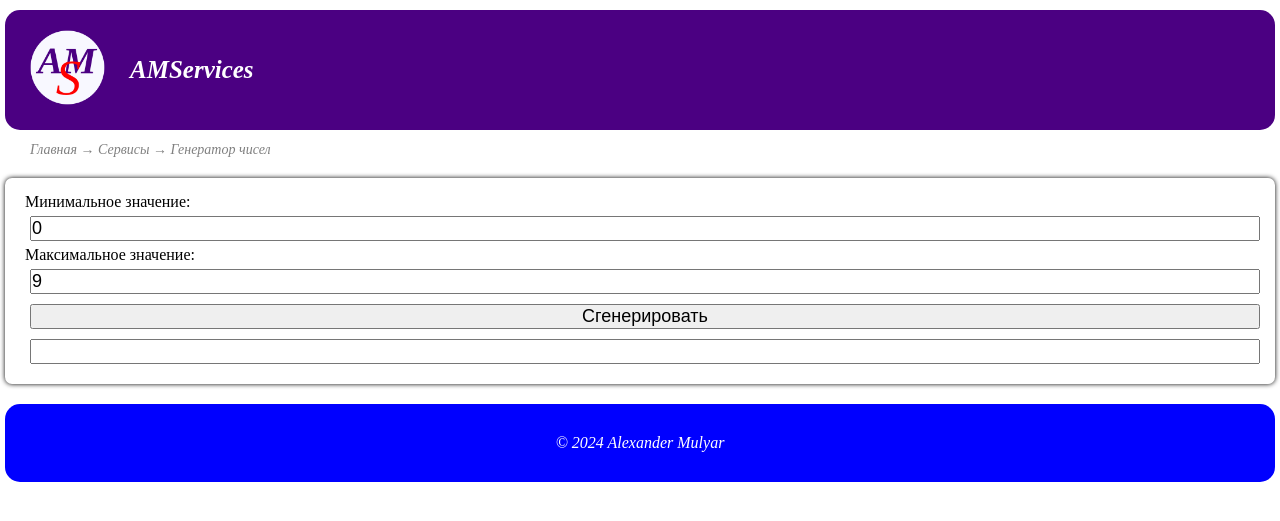
After one commit to AlexanderM0503/web-AMServices, a PHP site: page /random.php in a window 1280 px wide. The commit adds this page. Shown: the top 521 px of the page. Run offline with PHP 8.4, Linux system fonts and the light colour scheme.

Commit message:
Add the random number generator

```diff
--- a/index.php
+++ b/index.php
@@ -36,7 +36,7 @@
                     <i><a href="./factor.php">Factor</a></i>
                     <p>Разложение числа на множители</p>
                     <hr class="link_hr">
-                    <i><a href="#">Random</a></i>
+                    <i><a href="./random.php">Random</a></i>
                     <p>Генератор чисел</p>
                     <hr class="link_hr">
                     <i><a href="#">Color</a></i>
--- /dev/null
+++ b/js/random.js
@@ -0,0 +1,11 @@
+function GetRandom(min, max)
+{
+    return Math.trunc(Math.random() * (max - min) + min);
+}
+
+function randomBtn_Click()
+{
+    let min = parseInt(minValue.value);
+    let max = parseInt(maxValue.value) + 1;
+    randomResult.value = GetRandom(min, max);
+}
--- /dev/null
+++ b/random.php
@@ -0,0 +1,46 @@
+<?php
+    require_once "start.php";
+?>
+
+<!DOCTYPE html>
+<html>
+    <head>
+        <title><?php print($CONF["company"]); ?></title>
+        <meta charset="UTF-8">
+        <meta name="viewport" content="width=device-width, initial-scale=1.0">
+        <link rel="icon" href="img/favicon.png">
+        <link rel="stylesheet" href="css/main.css">
+    </head>
+
+    <body>
+        <div class="container">
+            <header>
+                <div class="header_logo">
+                    <a href="./"><img src="img/favicon.png" width="75px" height="75px"></a>
+                </div>
+                <div class="header_link">
+                    <a href="./"><b><i><?php print($CONF["company"]); ?></i></b></a>
+                </div>
+            </header>
+
+            <div class="siteMap">
+                <i><a href="./">Главная → Сервисы </a><a href="./random.php">→ Генератор чисел</a></i>
+            </div>
+
+            <div class="groupBox">
+                <p>Минимальное значение:</p>
+                <input type="number" class="numberBox" id="minValue" min="0" value="0">
+                <p>Максимальное значение:</p>
+                <input type="number" class="numberBox" id="maxValue" value="9">
+                <input type="button" class="button100" value="Сгенерировать" onclick="randomBtn_Click()">
+                <input type="number" class="numberBox" id="randomResult">
+            </div>
+
+            <footer>
+                <p><i><?php print($CONF["copyright"]); ?></i></p>
+            </footer>
+        </div>
+
+        <script src="js/random.js"></script>
+    </body>
+</html>
```
